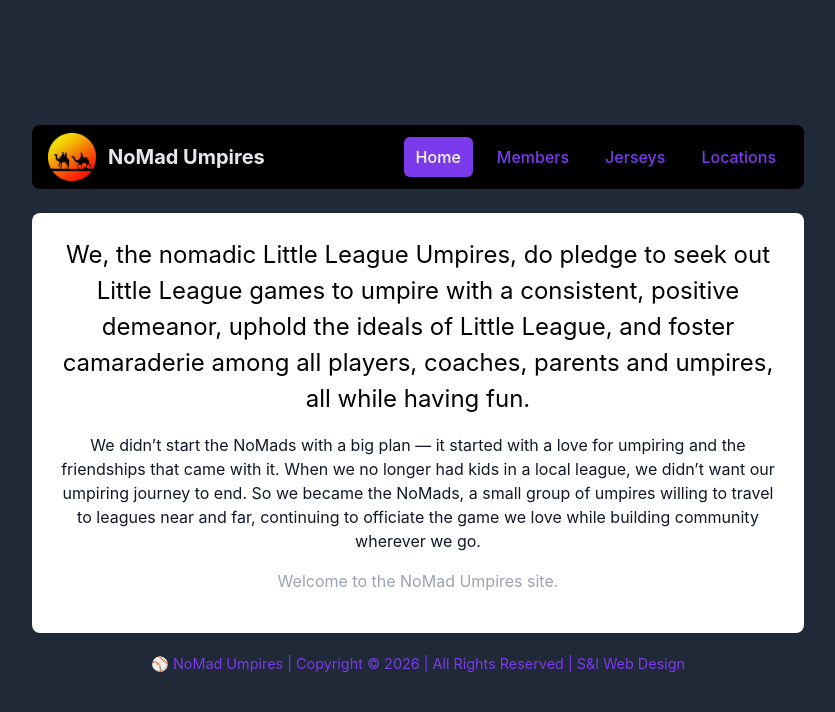
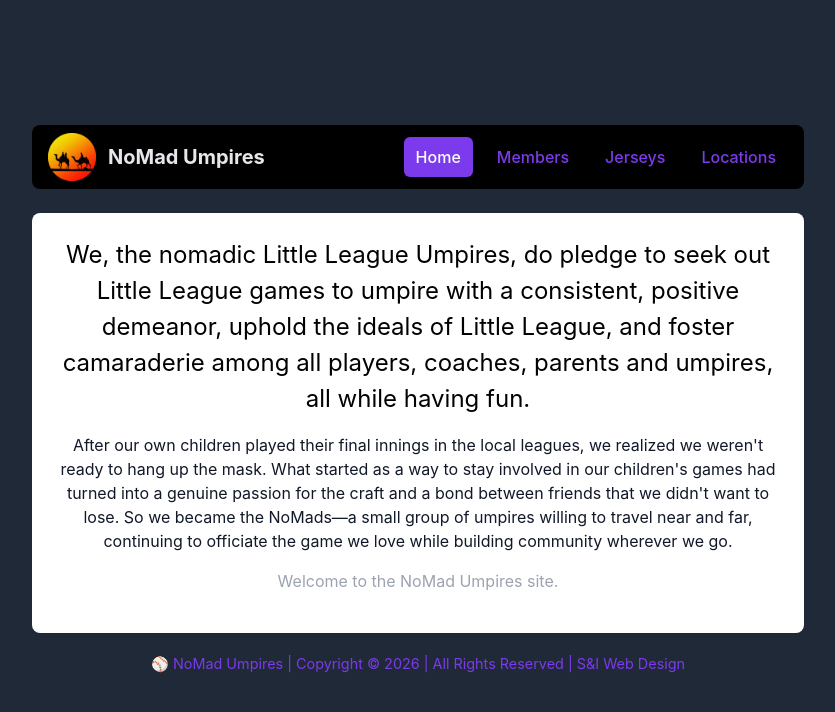
Before and after one commit to srs-noguts/nomads, a React (Vite) app: page / in a window 1280 px wide. Shown: the top 712 px of the page, without its empty margins (222-1057 px from the left). Built offline with nearby package versions, Linux system fonts and the light colour scheme.

Commit message:
feat: add locations

```diff
--- a/src/pages/Home.jsx
+++ b/src/pages/Home.jsx
@@ -7,7 +7,7 @@ export default function Home() {
         We, the nomadic Little League Umpires, do pledge to seek out Little League games to umpire with a consistent, positive demeanor, uphold the ideals of Little League, and foster camaraderie among all players, coaches, parents and umpires, all while having fun.
       </h3>
       <p className="originstory">
-        We didn’t start the NoMads with a big plan — it started with a love for umpiring and the friendships that came with it. When we no longer had kids in a local league, we didn’t want our umpiring journey to end. So we became the NoMads, a small group of umpires willing to travel to leagues near and far, continuing to officiate the game we love while building community wherever we go.
+      After our own children played their final innings in the local leagues, we realized we weren't ready to hang up the mask. What started as a way to stay involved in our children's games had turned into a genuine passion for the craft and a bond between friends that we didn't want to lose. So we became the NoMads—a small group of umpires willing to travel near and far, continuing to officiate the game we love while building community wherever we go.
       </p>
       <p className="subtitle">Welcome to the NoMad Umpires site.</p>
     </main>
```
